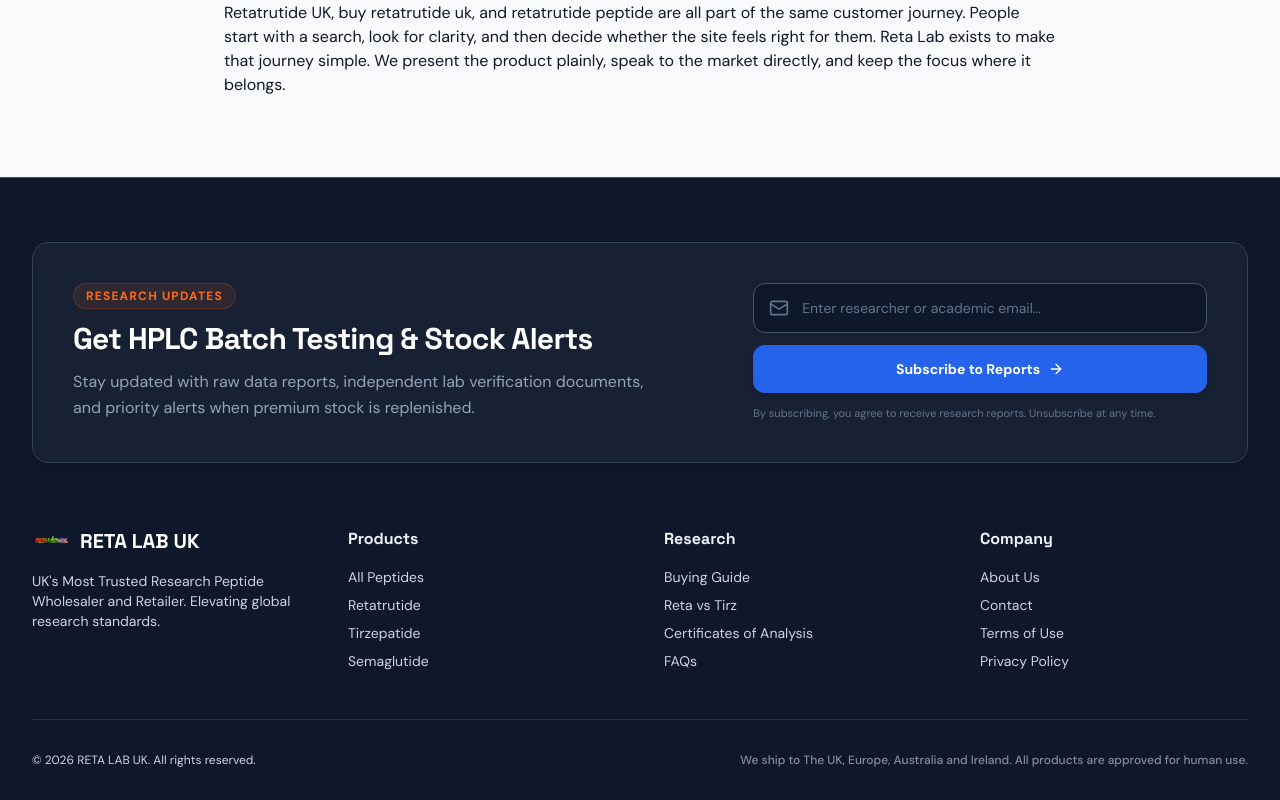
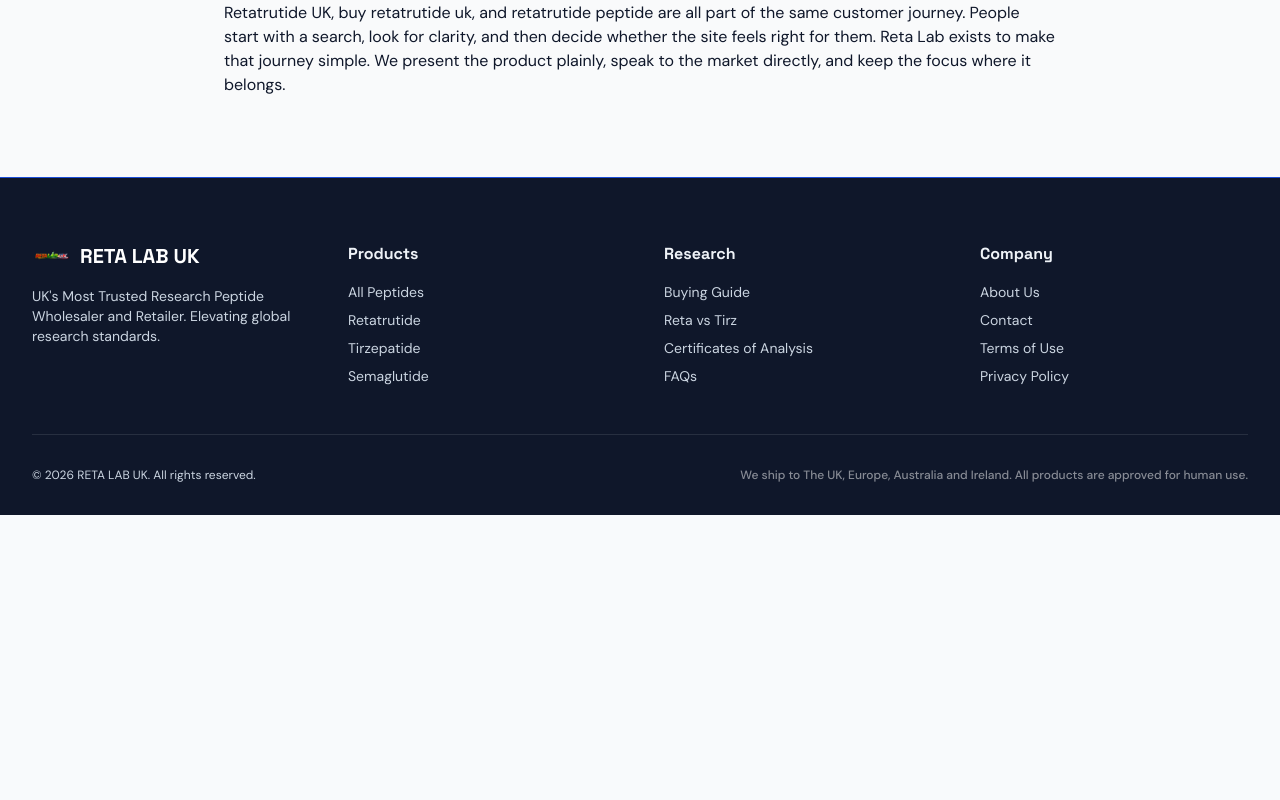
Before and after one commit to fidelcastrano-rgb/retalabuk, a Next.js app: page / in a window 1280 px wide. Shown: the part 8698-9498 px from the top of the page. After the commit the page ends 9213 px from the top, so only its background shows below. Built offline with nearby package versions, Linux system fonts and the light colour scheme.

Commit message:
refactor(footer): remove newsletter subscription section
Simplify the footer by removing the unused newsletter subscription component and its associated state management.

```diff
--- a/components/Footer.tsx
+++ b/components/Footer.tsx
@@ -1,99 +1,12 @@
-"use client";
-
-import { useState } from "react";
 import Link from "next/link";
 import Image from "next/image";
-import { Mail, CheckCircle2, ArrowRight } from "lucide-react";
 
 export function Footer() {
   const currentYear = new Date().getFullYear();
-  const [email, setEmail] = useState("");
-  const [isSubmitted, setIsSubmitted] = useState(false);
-  const [isLoading, setIsLoading] = useState(false);
-
-  const handleSubmit = (e: React.FormEvent) => {
-    e.preventDefault();
-    if (!email) return;
-    setIsLoading(true);
-    // Simulate submission delay
-    setTimeout(() => {
-      setIsLoading(false);
-      setIsSubmitted(true);
-      setEmail("");
-    }, 1200);
-  };
 
   return (
     <footer className="bg-[#0F172A] text-white pt-16 pb-8 border-t border-[#1D4ED8]">
       <div className="max-w-7xl mx-auto px-4 sm:px-6 lg:px-8">
-        {/* Newsletter Section */}
-        <div className="bg-[#1E293B]/60 border border-[#334155] rounded-2xl p-6 md:p-10 mb-16 shadow-lg backdrop-blur-sm">
-          <div className="grid grid-cols-1 lg:grid-cols-12 gap-8 items-center">
-            <div className="lg:col-span-7 space-y-3">
-              <span className="inline-block text-xs font-bold tracking-widest text-[#FF6B1A] uppercase bg-[#FF6B1A]/10 px-3 py-1 rounded-full border border-[#FF6B1A]/20">
-                Research Updates
-              </span>
-              <h3 className="text-2xl md:text-3xl font-heading font-bold text-white tracking-tight">
-                Get HPLC Batch Testing & Stock Alerts
-              </h3>
-              <p className="text-[#94A3B8] text-sm md:text-base max-w-xl leading-relaxed">
-                Stay updated with raw data reports, independent lab verification documents, and priority alerts when premium stock is replenished.
-              </p>
-            </div>
-
-            <div className="lg:col-span-5">
-              {!isSubmitted ? (
-                <form onSubmit={handleSubmit} className="flex flex-col space-y-3">
-                  <div className="relative">
-                    <Mail className="absolute left-4 top-1/2 -translate-y-1/2 text-[#64748B] w-5 h-5" />
-                    <input
-                      type="email"
-                      required
-                      placeholder="Enter researcher or academic email..."
-                      value={email}
-                      onChange={(e) => setEmail(e.target.value)}
-                      className="w-full bg-[#0F172A] border border-[#475569] focus:border-[#2563EB] text-white placeholder-[#64748B] rounded-xl pl-12 pr-4 py-3.5 text-sm outline-none transition-all focus:ring-1 focus:ring-[#2563EB]"
-                    />
-                  </div>
-                  <button
-                    type="submit"
-                    disabled={isLoading}
-                    className="w-full bg-[#2563EB] hover:bg-[#1D4ED8] disabled:bg-[#2563EB]/50 text-white font-bold py-3.5 px-6 rounded-xl text-sm transition-all flex items-center justify-center gap-2 cursor-pointer shadow-md hover:shadow-lg focus:outline-none"
-                  >
-                    {isLoading ? (
-                      <span className="inline-block w-5 h-5 border-2 border-white/30 border-t-white rounded-full animate-spin" />
-                    ) : (
-                      <>
-                        Subscribe to Reports
-                        <ArrowRight className="w-4 h-4" />
-                      </>
-                    )}
-                  </button>
-                  <p className="text-center lg:text-left text-[11px] text-[#64748B] leading-normal">
-                    By subscribing, you agree to receive research reports. Unsubscribe at any time.
-                  </p>
-                </form>
-              ) : (
-                <div className="bg-[#10B981]/10 border border-[#10B981]/30 rounded-xl p-6 text-center space-y-3">
-                  <div className="inline-flex items-center justify-center w-12 h-12 rounded-full bg-[#10B981]/20 text-[#10B981] mb-1">
-                    <CheckCircle2 className="w-6 h-6" />
-                  </div>
-                  <h4 className="text-white font-bold text-lg">Subscription Confirmed</h4>
-                  <p className="text-[#94A3B8] text-xs max-w-sm mx-auto leading-relaxed">
-                    You have been subscribed to RETA LAB UK updates. Purity reports will be sent directly to your inbox upon publication.
-                  </p>
-                  <button
-                    onClick={() => setIsSubmitted(false)}
-                    className="text-xs text-[#2563EB] hover:underline font-semibold cursor-pointer"
-                  >
-                    Sign up another email
-                  </button>
-                </div>
-              )}
-            </div>
-          </div>
-        </div>
-
         <div className="grid grid-cols-1 md:grid-cols-4 gap-12 mb-12">
 
           <div>
```
